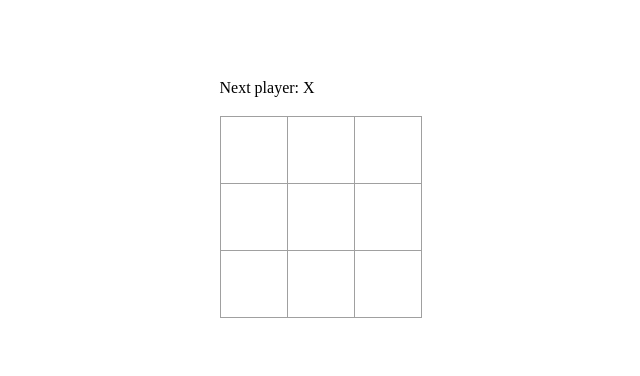
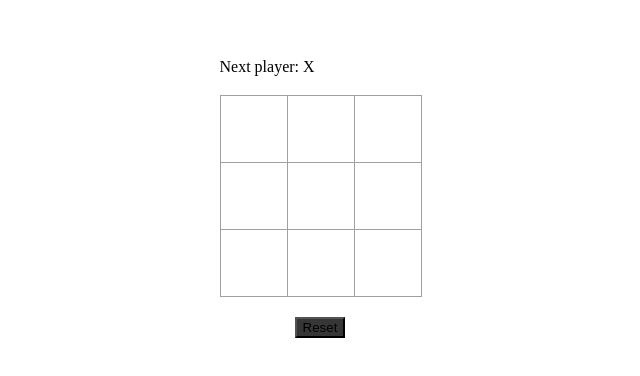
Before and after one commit to DTrombett/tic-tac-toe, a Next.js app: page / in a window 1280 px wide. Shown: the part 130-506 px from the top of the page, without its empty margins (320-960 px from the left). Built offline with nearby package versions, Linux system fonts and the light colour scheme.

Commit message:
feat: add reset button

```diff
--- a/components/Board.module.css
+++ b/components/Board.module.css
@@ -7,3 +7,24 @@
 .status {
 	margin-bottom: 20px;
 }
+
+.buttons {
+	margin-top: 20px;
+	width: 100%;
+	display: flex;
+	flex-direction: row;
+	justify-content: center;
+}
+
+.actionButton {
+	background-color: #363636;
+	color: inherit !important;
+}
+
+.actionButton:hover {
+	background-color: #2a2a2a;
+}
+
+.actionButton:not(:last-child) {
+	margin-right: 10px;
+}
--- a/components/Board.tsx
+++ b/components/Board.tsx
@@ -50,6 +50,7 @@ class Board extends Component {
 						? `Winner: ${winner}`
 						: `Next player: ${this.state.xIsNext ? "X" : "O"}`}
 				</div>
+				<div>
 					<div className={styles.boardRow}>
 						{this.renderSquare(0)}
 						{this.renderSquare(1)}
@@ -66,6 +67,20 @@ class Board extends Component {
 						{this.renderSquare(8)}
 					</div>
 				</div>
+				<div className={`buttons ${styles.buttons}`}>
+					<button
+						className={`${styles.actionButton} button`}
+						onClick={() => {
+							this.setState({
+								squares: Array(9).fill(null),
+								xIsNext: true,
+							});
+						}}
+					>
+						Reset
+					</button>
+				</div>
+			</div>
 		);
 	}
 }
```
Lines whose indentation alone changed are shown as unchanged.
